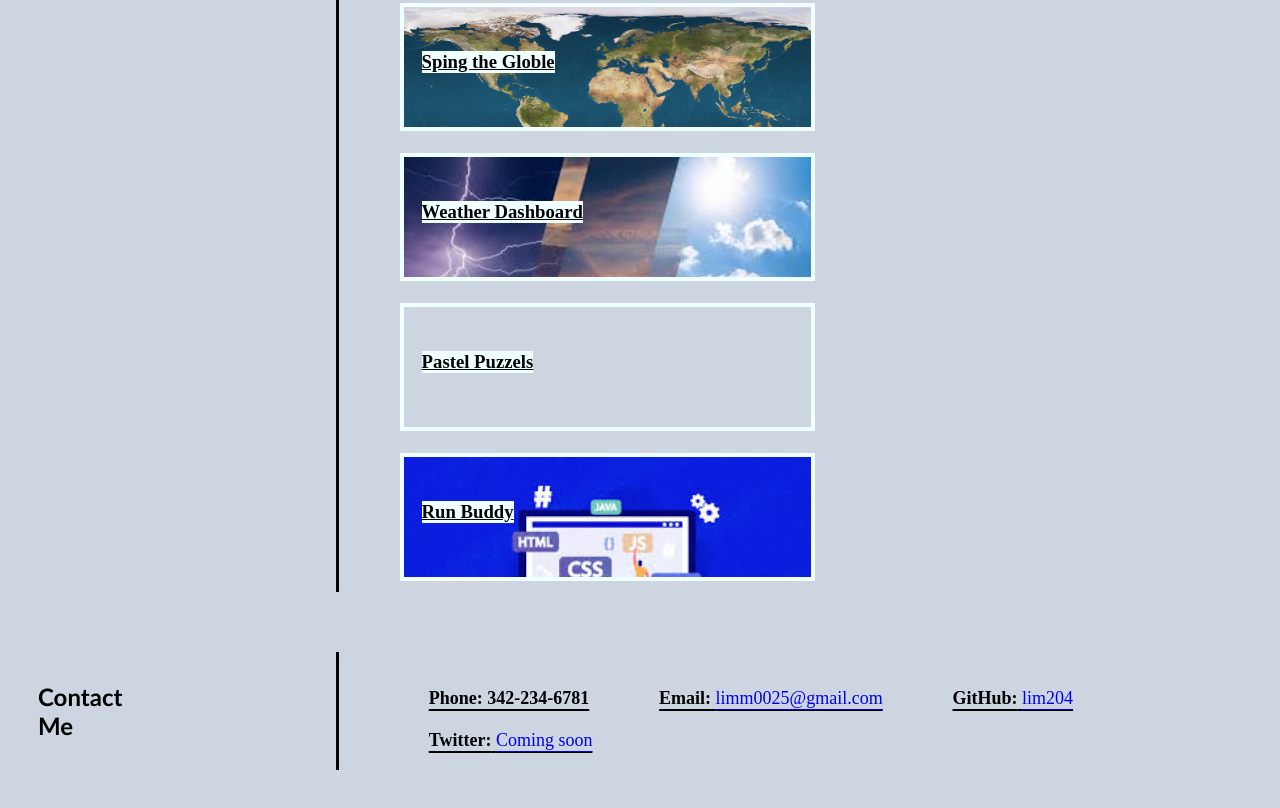
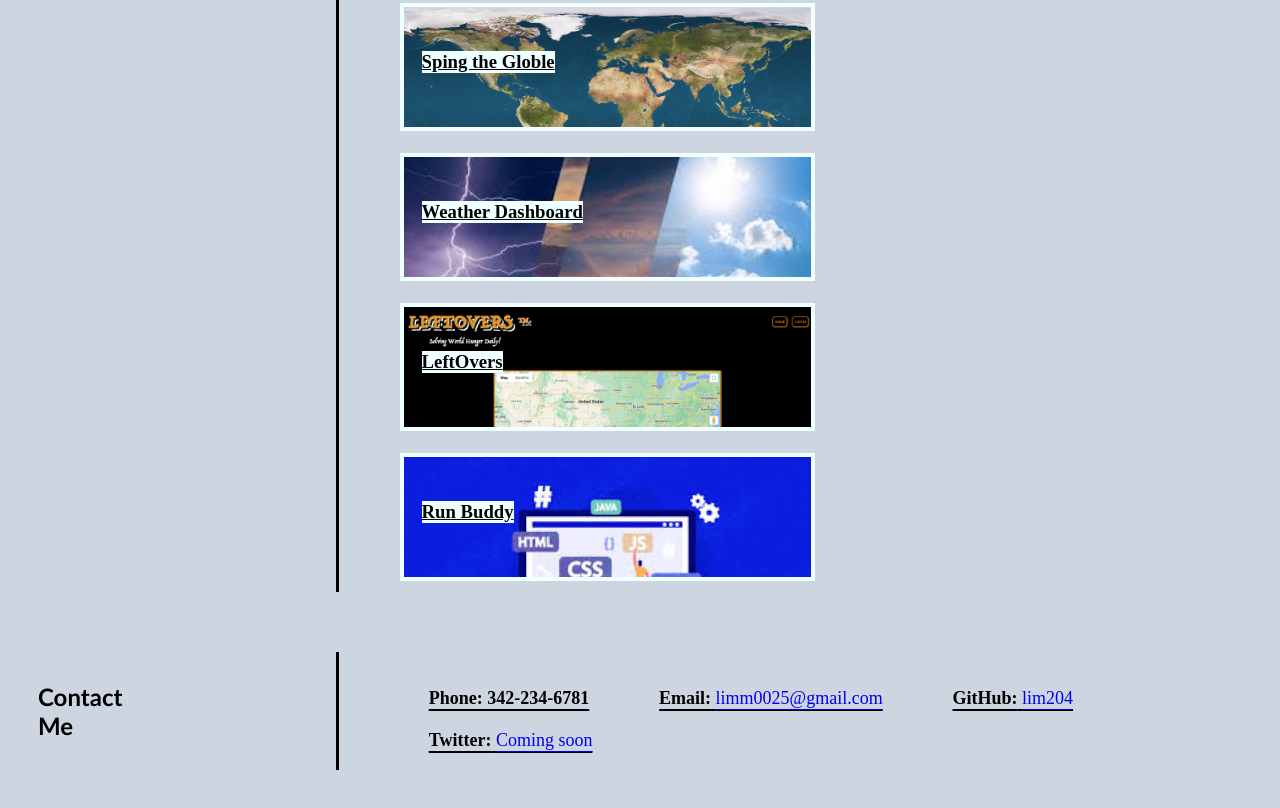
Before and after one commit to lim204/portfolio, a plain HTML site: page index.html in a window 1280 px wide. Shown: the part 1375-2183 px from the top of the page. Drawn offline with Linux system fonts and the light colour scheme.

Commit message:
updated html and css file,added new image for the new project leftover

```diff
--- a/assets/css/style.css
+++ b/assets/css/style.css
@@ -117,8 +117,8 @@ h3 {
     background-image: url("../images/weather.jpeg");
     height: fit-content;
 }
-#pastelpuzzels {
-    background-image: url("../images/pastelpuzzels.png");
+#leftovers {
+    background-image: url("../images/leftovers.png");
 
 }
 #runbuddy {
--- a/index.html
+++ b/index.html
@@ -63,9 +63,9 @@
                     </div>
                 </a>
 
-                <a class="proj" id="left-over" href="https://leftovers.herokuapp.com/">
+                <a class="proj" id="leftovers" href="https://leftovers.herokuapp.com/">
                     <div>
-                        <h3>Pastel Puzzels</h3>
+                        <h3>LeftOvers</h3>
                     </div>
                 </a>
 
```
Also changed, not shown: assets/images/leftovers.png (added).
